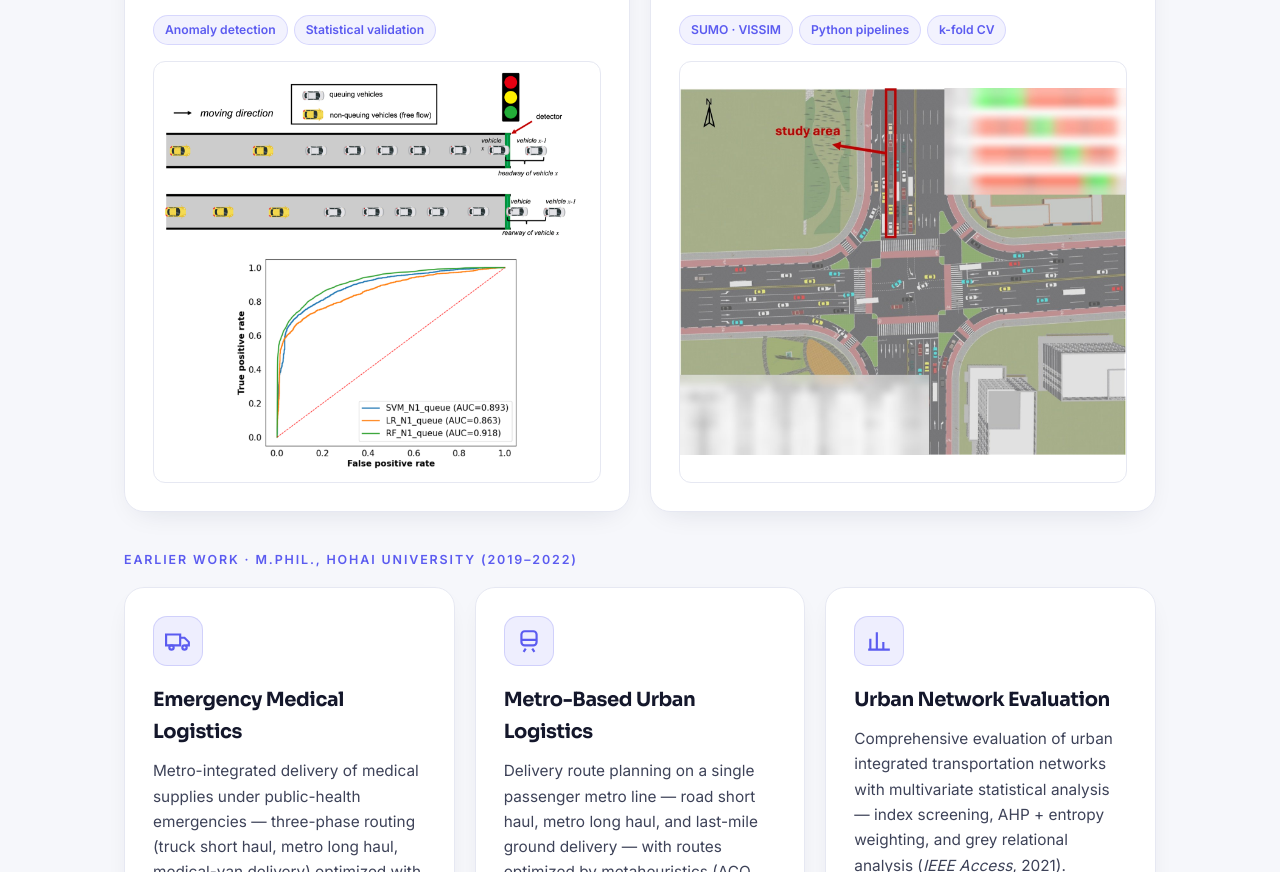
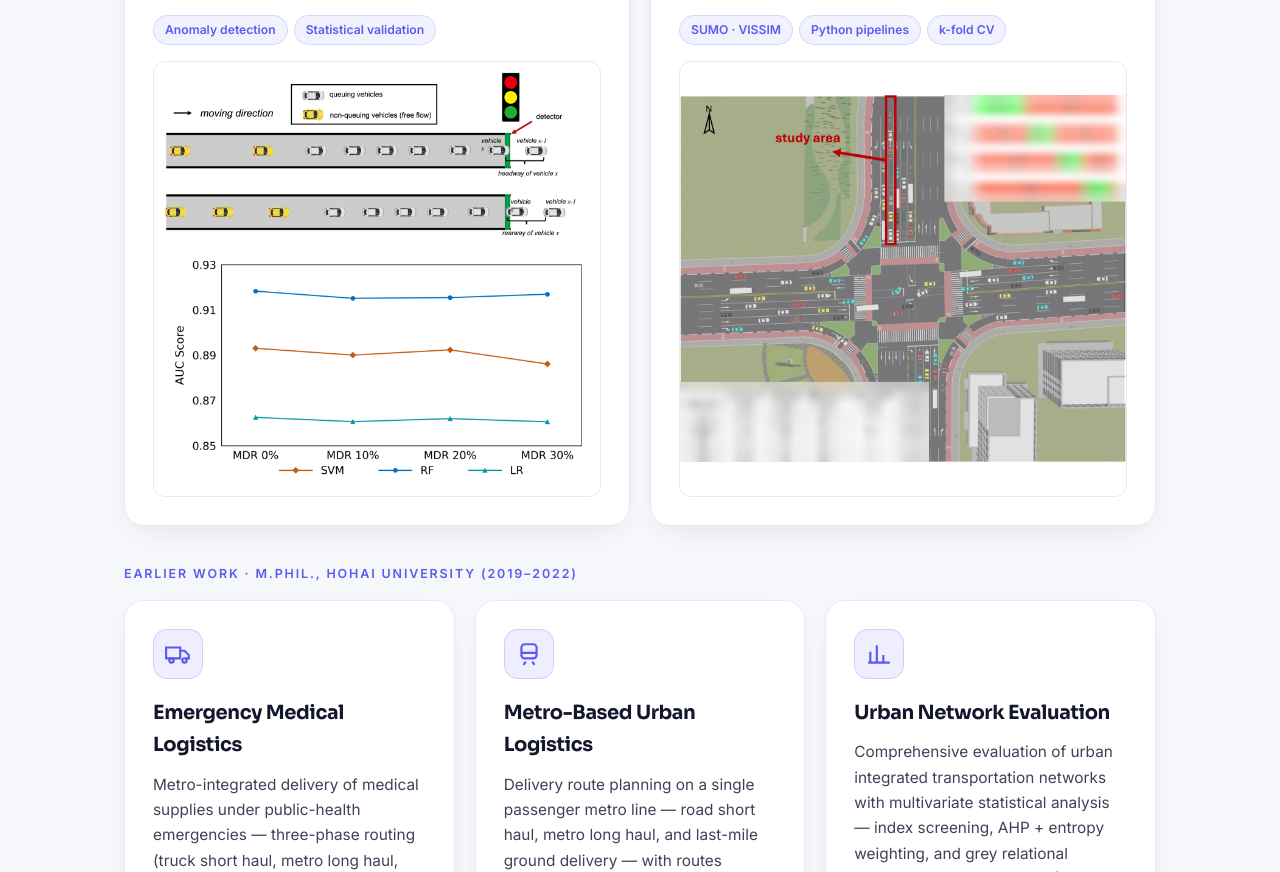
Before and after one commit to ThomasGu1997/ThomasGu1997.github.io, a plain HTML site: page index.html in a window 1280 px wide. Shown: the part 4336-5208 px from the top of the page. Drawn offline with nearby package versions, Linux system fonts and the light colour scheme.

Commit message:
Swap ROC panel for the styled AUC-robustness panel on the anomaly card

```diff
--- a/index.html
+++ b/index.html
@@ -317,7 +317,7 @@ footer .wrap{display:flex;justify-content:space-between;flex-wrap:wrap;gap:14px}
         <h3>Anomaly Detection &amp; Screening</h3>
         <p>Detecting rare, irregular patterns in noisy operational data — headway anomaly detection for lane-based queuing-status classification, where a random forest won a four-algorithm benchmark at 0.83 accuracy / 0.918 AUC (<i>Transportation Research Record</i>, 2025). The same discipline transfers directly to fraud- and risk-screening problems.</p>
         <div class="chips"><span class="chip">Anomaly detection</span><span class="chip">Statistical validation</span></div>
-        <div class="fig"><a href="assets/research/anomaly-detection-roc.png" target="_blank" rel="noopener" aria-label="View full-size scenario and ROC figure"><img src="assets/research/anomaly-detection-roc.png" alt="Queuing and free-flow vehicles passing a stopline detector with headway and rearway illustrated, above ROC curves of the four-algorithm benchmark won by the random forest at 0.918 AUC" width="1400" height="1316" loading="lazy" /></a></div>
+        <div class="fig"><a href="assets/research/anomaly-detection-panels.png" target="_blank" rel="noopener" aria-label="View full-size scenario and robustness figure"><img src="assets/research/anomaly-detection-panels.png" alt="Queuing and free-flow vehicles passing a stopline detector with headway and rearway illustrated, above AUC scores of the SVM, random forest, and logistic regression holding steady as the missed-detection rate rises from 0 to 30 percent" width="1400" height="1360" loading="lazy" /></a></div>
       </div>
       <div class="card reveal">
         <div class="ico"><svg viewBox="0 0 24 24" fill="none" stroke="currentColor" stroke-width="2" aria-hidden="true"><rect x="3" y="3" width="18" height="18" rx="2"/><path d="M3 9h18M9 21V9"/></svg></div>
```
Also changed, not shown: assets/research/anomaly-detection-panels.png (added), assets/research/anomaly-detection-roc.png (deleted).
